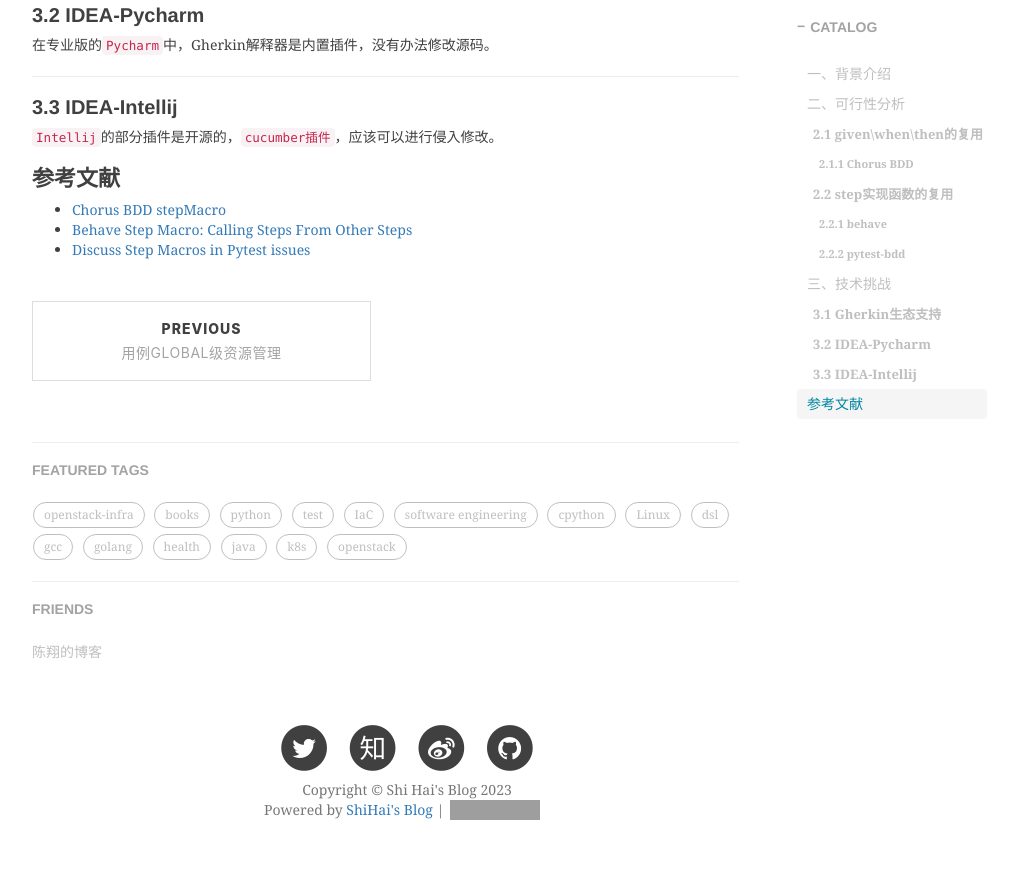
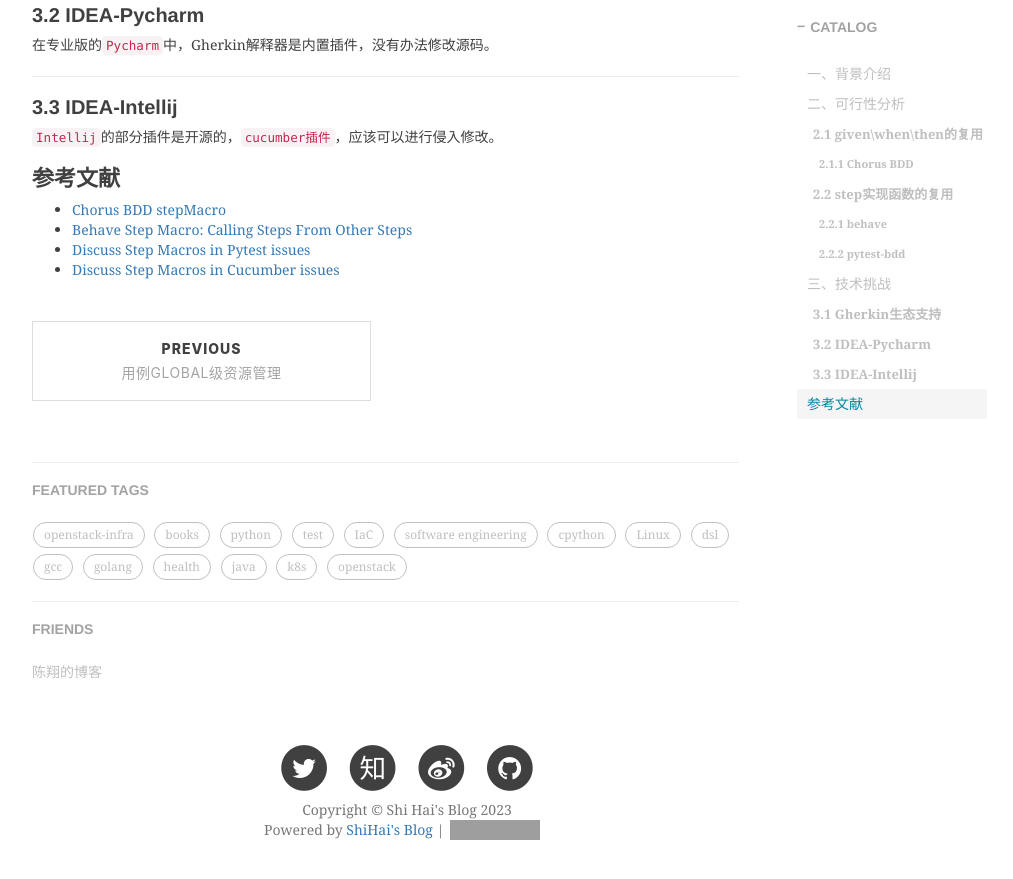
Before and after one commit to shihai1991/shihai1991.github.io, a Jekyll site: the page built from _posts/2023-08-22-BDD中的step可复用性调研.md, in a window 1280 px wide and 900 px high, scrolled down 3204 px. Shown: the top 879 px of the window, without its empty margins (233-1246 px from the left). Built offline with Jekyll 4.4.1, drawn with Linux system fonts in a browser that asks for light colours; nearby versions of some CDN libraries; comment, search, counter and statistics services are not loaded; grey boxes are pictures that could not be loaded.

Commit message:
Update 2023-08-22-BDD中的step可复用性调研.md

```diff
--- a/_posts/2023-08-22-BDD中的step可复用性调研.md
+++ b/_posts/2023-08-22-BDD中的step可复用性调研.md
@@ -135,3 +135,4 @@ def wrap_function_to_error_out_if_called_directly(
 - [Chorus BDD stepMacro](https://www.chorus-bdd.org/pages/GherkinExtensions/StepMacro/)
 - [Behave Step Macro: Calling Steps From Other Steps](https://behave.readthedocs.io/en/latest/api/?highlight=macro#step-macro-calling-steps-from-other-steps)
 - [Discuss Step Macros in Pytest issues](https://github.com/pytest-dev/pytest-bdd/issues/631)
+- [Discuss Step Macros in Cucumber issues](https://github.com/cucumber/common/issues/2154)
```
